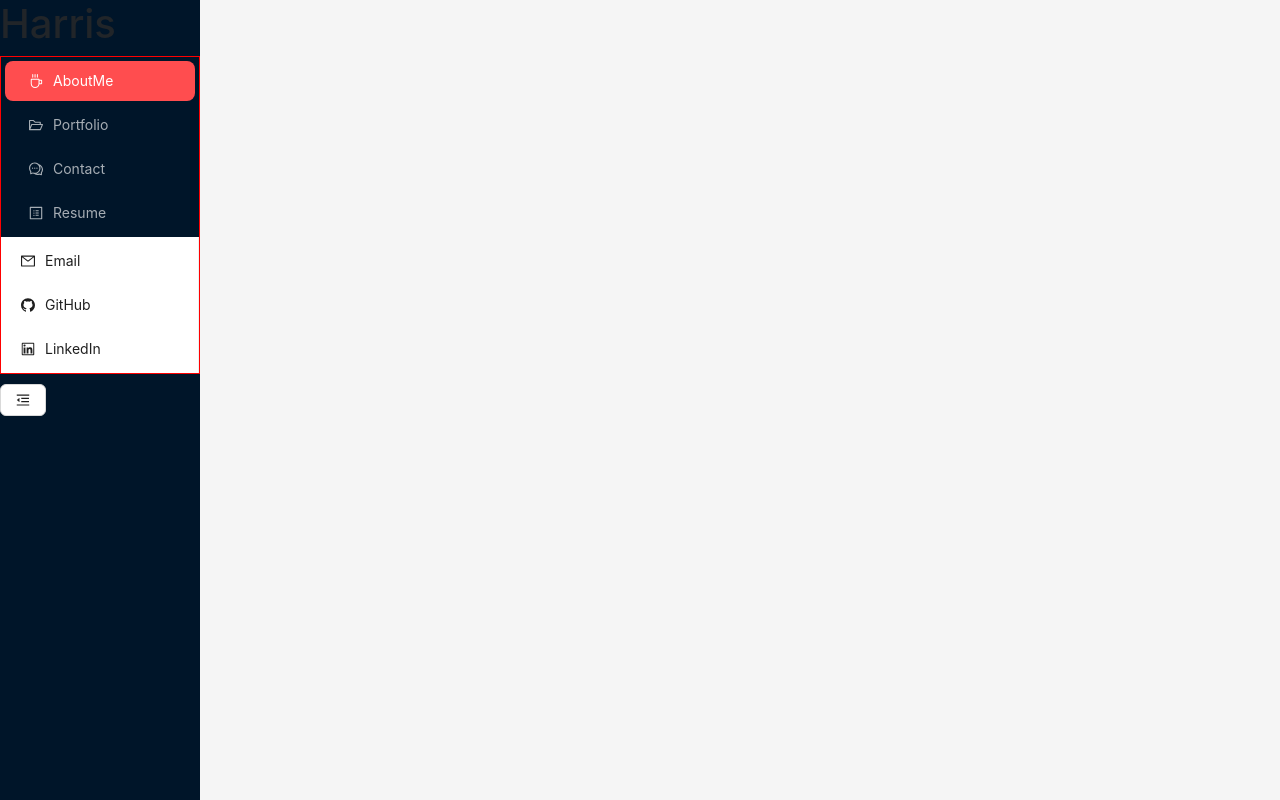
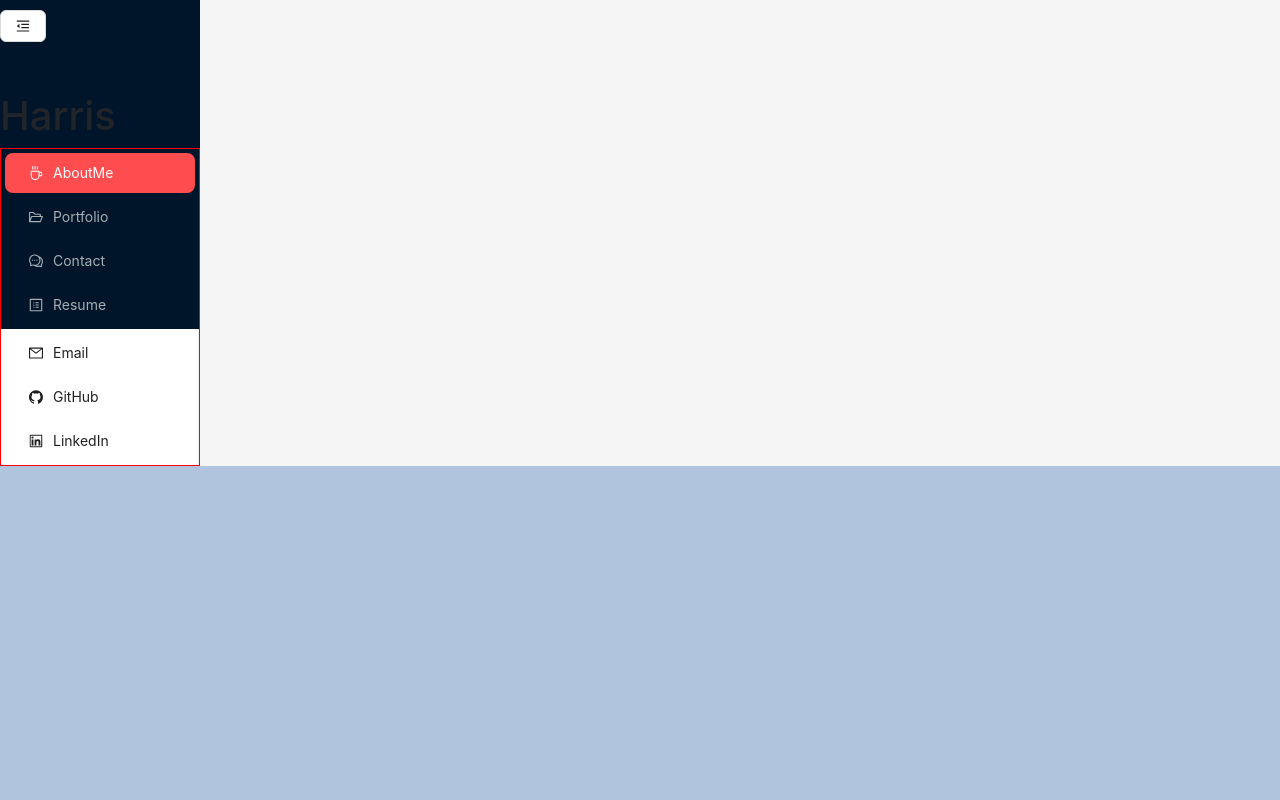
Before and after one commit to miss-mad/portfolio, a React (Create React App) app: page / in a window 1280 px wide. Built offline with nearby package versions, Linux system fonts and the light colour scheme.

Commit message:
swept files; placed all styling in App.css and added classNames to components to control styling

```diff
--- a/src/App.jsx
+++ b/src/App.jsx
@@ -1,42 +1,16 @@
-import React, { useState } from "react"
+import React from "react"
 import { BrowserRouter as Router, Route, Routes } from "react-router-dom"
+import { Layout } from "antd"
 
-// import Header from "./components/Header"
-// import Home from "./components/Home"
+import Sidebar from "./components/Sidebar"
 import AboutMe from "./components/pages/AboutMe"
 import Portfolio from "./components/pages/Portfolio"
-// import PortfolioCarousel from "./components/pages/Portfolio-Carousel"
-import { Layout, Menu, theme } from "antd"
 import Contact from "./components/pages/Contact"
 import Resume from "./components/pages/Resume"
-import Sidebar from "./components/Sidebar"
 
-import {
-  MenuFoldOutlined,
-  MenuUnfoldOutlined,
-  UploadOutlined,
-  UserOutlined,
-  VideoCameraOutlined,
-} from "@ant-design/icons"
-
-const { Header, Sider, Content } = Layout
+const { Content } = Layout
 
 export default function App() {
-  const {
-    token: { colorBgContainer },
-  } = theme.useToken()
-
-  // const loader = async () => {
-  //   // const user = await getUser();
-  //   if (<Route path="/" /> === true) {
-  //     return redirect("/about-me");
-  //   }
-  // };
-
-  {
-    /* <Route path="/" element={<Home />} /> */
-  }
-
   return (
     <Layout>
       <Router>
@@ -55,20 +29,3 @@ export default function App() {
     </Layout>
   )
 }
-
-// ;<div className="container-app">
-//   <Router>
-//     <Header />
-//     <Routes>
-//       <Route path="/about-me" element={<AboutMe />} />
-//       <Route path="/portfolio" element={<Portfolio />} />
-//       {/* <Route path="/portfolio-carousel" element={<PortfolioCarousel />} /> */}
-//       <Route path="/contact" element={<Contact />} />
-//       <Route path="/resume" element={<Resume />} />
-//       {/* <Route path="*" element={<Navigate to="/about-me"}/> */}
-//     </Routes>
-//   </Router>
-// </div>
-{
-  /* <Footer /> */
-}
--- a/src/components/Sidebar.jsx
+++ b/src/components/Sidebar.jsx
@@ -1,17 +1,17 @@
 import {
+  MailOutlined,
+  GithubOutlined,
   CoffeeOutlined,
   CommentOutlined,
+  ProfileOutlined,
+  LinkedinOutlined,
+  MenuFoldOutlined,
   FolderOpenOutlined,
-  GithubOutlined,
-  LinkedinOutlined,
-  MailOutlined,
-  MenuFoldOutlined,
   MenuUnfoldOutlined,
-  ProfileOutlined,
 } from "@ant-design/icons"
 
 import React, { useState } from "react"
-import { Layout, Menu, Button } from "antd"
+import { Affix, Button, Menu, Layout } from "antd"
 import { useNavigate } from "react-router-dom"
 
 const { Sider } = Layout
@@ -19,17 +19,13 @@ const { Sider } = Layout
 export default function Sidebar() {
   const navigate = useNavigate()
   const [collapsed, setCollapsed] = useState(false)
+  const [sidebarSticky, setsidebarSticky] = useState()
 
   const handleNavBarChange = ({ key }) => {
     navigate(key)
   }
 
   const navBarItems = [
-    // {
-    //   label: "Home",
-    //   key: "/",
-    //   icon: <HomeOutlined />,
-    // },
     {
       label: "AboutMe",
       key: "/about-me",
@@ -41,11 +37,6 @@ export default function Sidebar() {
       key: "/portfolio",
       icon: <FolderOpenOutlined />,
     },
-    // {
-    //   label: "PortfolioC",
-    //   key: "/portfolio-carousel",
-    //   icon: <FolderOpenOutlined />,
-    // },
     {
       label: "Contact",
       key: "/contact",
@@ -58,7 +49,7 @@ export default function Sidebar() {
     },
   ]
 
-  const iconLinks = [
+  const socialLinks = [
     {
       label: <a href="mailto:mmlh.harris@gmail.com">Email</a>,
       key: "email",
@@ -91,20 +82,21 @@ export default function Sidebar() {
       icon: <LinkedinOutlined />,
     },
   ]
-  {
-    /* <MenuOutlined /> */
-    // style={{ lineHeight: "4px" }}
-  }
 
   return (
-    <Sider
-      style={{ height: "100vh" }}
-      trigger={null}
-      collapsible
-      collapsed={collapsed}
-    >
-      <div>
+    <>
+      <Affix>
+        <Sider trigger={null} collapsible collapsed={collapsed}>
           <div className="side-nav">
+            <Button className="siderButton">
+              {React.createElement(
+                collapsed ? MenuUnfoldOutlined : MenuFoldOutlined,
+                {
+                  className: "trigger",
+                  onClick: () => setCollapsed(!collapsed),
+                }
+              )}
+            </Button>
             {collapsed ? (
               <h1 className="logo">H</h1>
             ) : (
@@ -118,19 +110,11 @@ export default function Sidebar() {
                 onClick={handleNavBarChange}
                 defaultSelectedKeys={"/about-me"}
               />
-            <Menu items={iconLinks} />
+              <Menu mode="inline" items={socialLinks} />
             </nav>
           </div>
-        <Button>
-          {React.createElement(
-            collapsed ? MenuUnfoldOutlined : MenuFoldOutlined,
-            {
-              className: "trigger",
-              onClick: () => setCollapsed(!collapsed),
-            }
-          )}
-        </Button>
-      </div>
         </Sider>
+      </Affix>
+    </>
   )
 }
--- a/src/components/pages/Resume.jsx
+++ b/src/components/pages/Resume.jsx
@@ -1,5 +1,5 @@
-import React from "react";
-import resume from "../assets/Harris_Resume.pdf";
+import React from "react"
+import resume from "../assets/Harris_Resume.pdf"
 // import { listOfProficiencies as proficiencies } from "../listofProficiencies";
 
 export default function Resume() {
@@ -22,7 +22,7 @@ export default function Resume() {
     { id: 16, name: "APIs - client, third party and server-side" },
     { id: 17, name: "Agile Methodology" },
     { id: 18, name: "Github and Heroku Deployment" },
-  ];
+  ]
 
   return (
     <section className="container">
@@ -35,11 +35,11 @@ export default function Resume() {
 
       {listOfProficiencies.map((proficiency) => {
         return (
-          <ul>
+          <ul className="proficiency-list">
             <li>{proficiency.name}</li>
           </ul>
-        );
+        )
       })}
     </section>
-  );
+  )
 }
--- a/src/components/projectData.js
+++ b/src/components/projectData.js
@@ -22,9 +22,9 @@ const projectData = [
     name: "MTHSY Music!",
     linkDeployedApp: "https://miss-mad.github.io/mthsy-music",
     linkGithubRepo: "https://github.com/miss-mad/mthsy-music",
-    // backgroundImage:
-    //   "url('https://images.unsplash.com/photo-1595960684234-49d2a004e753?ixlib=rb-4.0.3&ixid=MnwxMjA3fDB8MHxzZWFyY2h8Mjl8fGFkdmVudHVyZXxlbnwwfDF8MHx8&auto=format&fit=crop&w=800&q=60')",
-    backgroundImage: "url('')",
+    backgroundImage:
+      "url('https://images.unsplash.com/photo-1595960684234-49d2a004e753?ixlib=rb-4.0.3&ixid=MnwxMjA3fDB8MHxzZWFyY2h8Mjl8fGFkdmVudHVyZXxlbnwwfDF8MHx8&auto=format&fit=crop&w=800&q=60')",
+    // backgroundImage: "url('')",
   },
   {
     id: 3,
@@ -58,6 +58,6 @@ const projectData = [
   //   linkDeployedApp: "https://confer-the-code.herokuapp.com",
   //   linkGithubRepo: "https://github.com/miss-mad/confer-the-code",
   // },
-];
+]
 
-export default projectData;
+export default projectData
```
Also changed, not shown: src/index.js (+5 -5 lines), 1 other file (tests, documents, lock files or other folders). Lines whose indentation alone changed are shown as unchanged.
